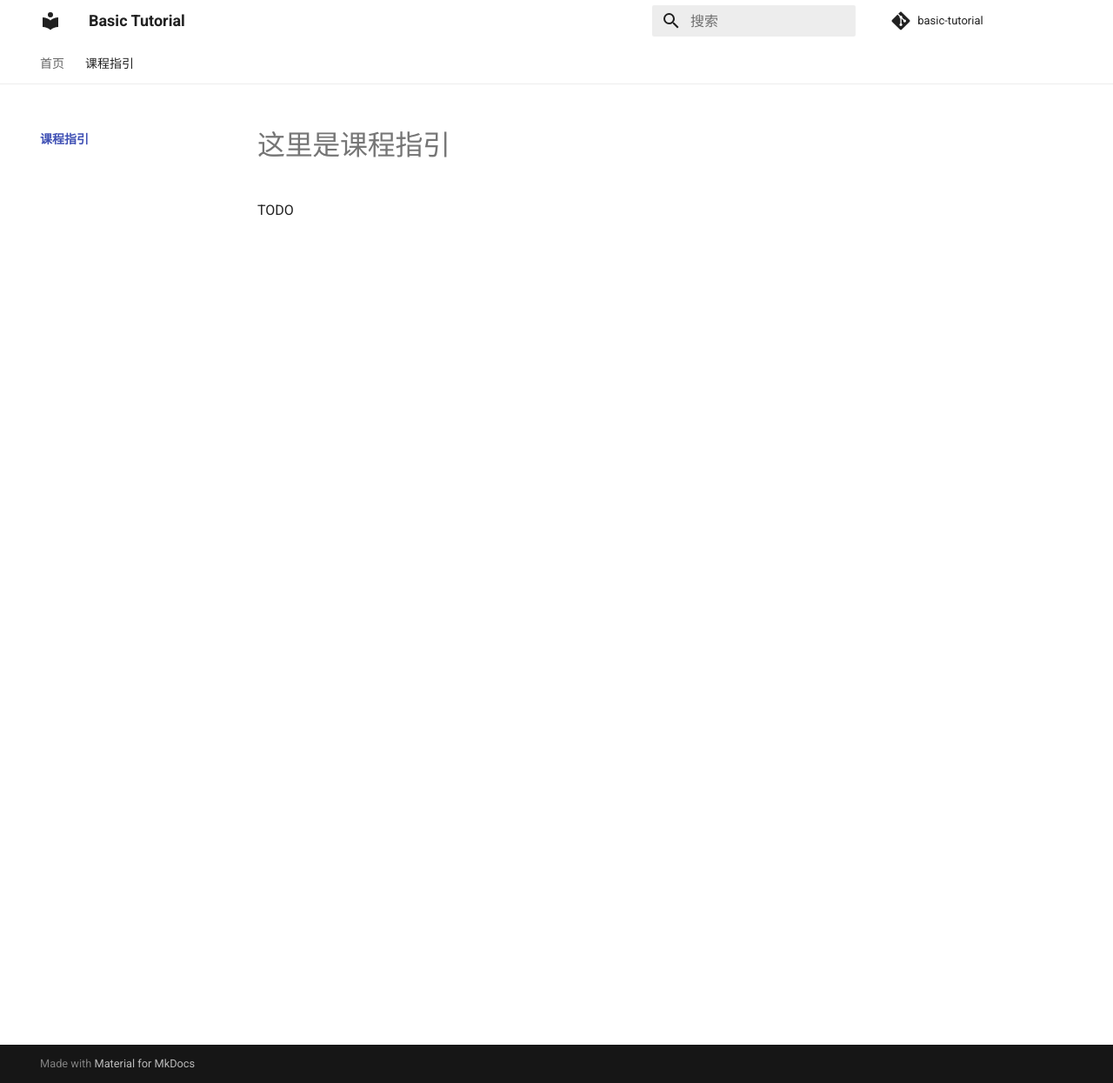
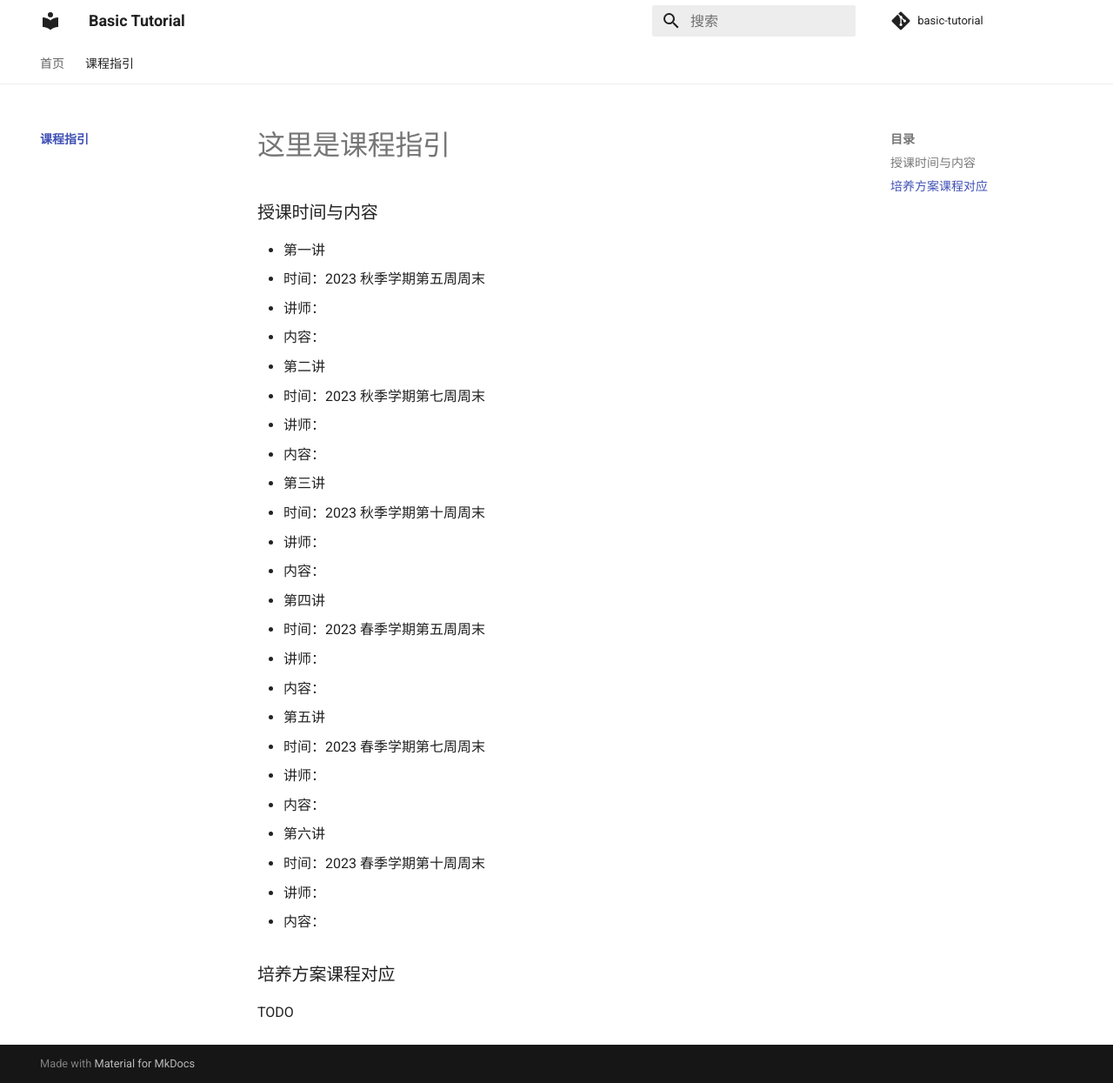
Before and after one commit to ChenMohan1010/basic-tutorial, an MkDocs documentation site: the page built from docs/courses/index.md, in a window 1280 px wide and 1245 px high. Shown: the whole window at 87% size. Built offline with MkDocs 1.6.1 and Material for MkDocs 9.7.7, drawn with Linux system fonts in a browser that asks for light colours; comment, search, counter and statistics services are not loaded.

Commit message:
add more content

```diff
--- a/docs/courses/index.md
+++ b/docs/courses/index.md
@@ -1,2 +1,36 @@
 # 这里是课程指引
+
+### 授课时间与内容
+
+- 第一讲
+  - 时间：2023 秋季学期第五周周末
+  - 讲师：
+  - 内容：
+
+- 第二讲
+  - 时间：2023 秋季学期第七周周末
+  - 讲师：
+  - 内容：
+
+- 第三讲
+  - 时间：2023 秋季学期第十周周末
+  - 讲师：
+  - 内容：
+
+- 第四讲
+  - 时间：2023 春季学期第五周周末
+  - 讲师：
+  - 内容：
+
+- 第五讲
+  - 时间：2023 春季学期第七周周末
+  - 讲师：
+  - 内容：
+
+- 第六讲
+  - 时间：2023 春季学期第十周周末
+  - 讲师：
+  - 内容：
+
+### 培养方案课程对应
 TODO
```
Also changed, not shown: docs/notes/editor.md (+4 -1 lines), docs/notes/reader.md (+2 -0 lines).
